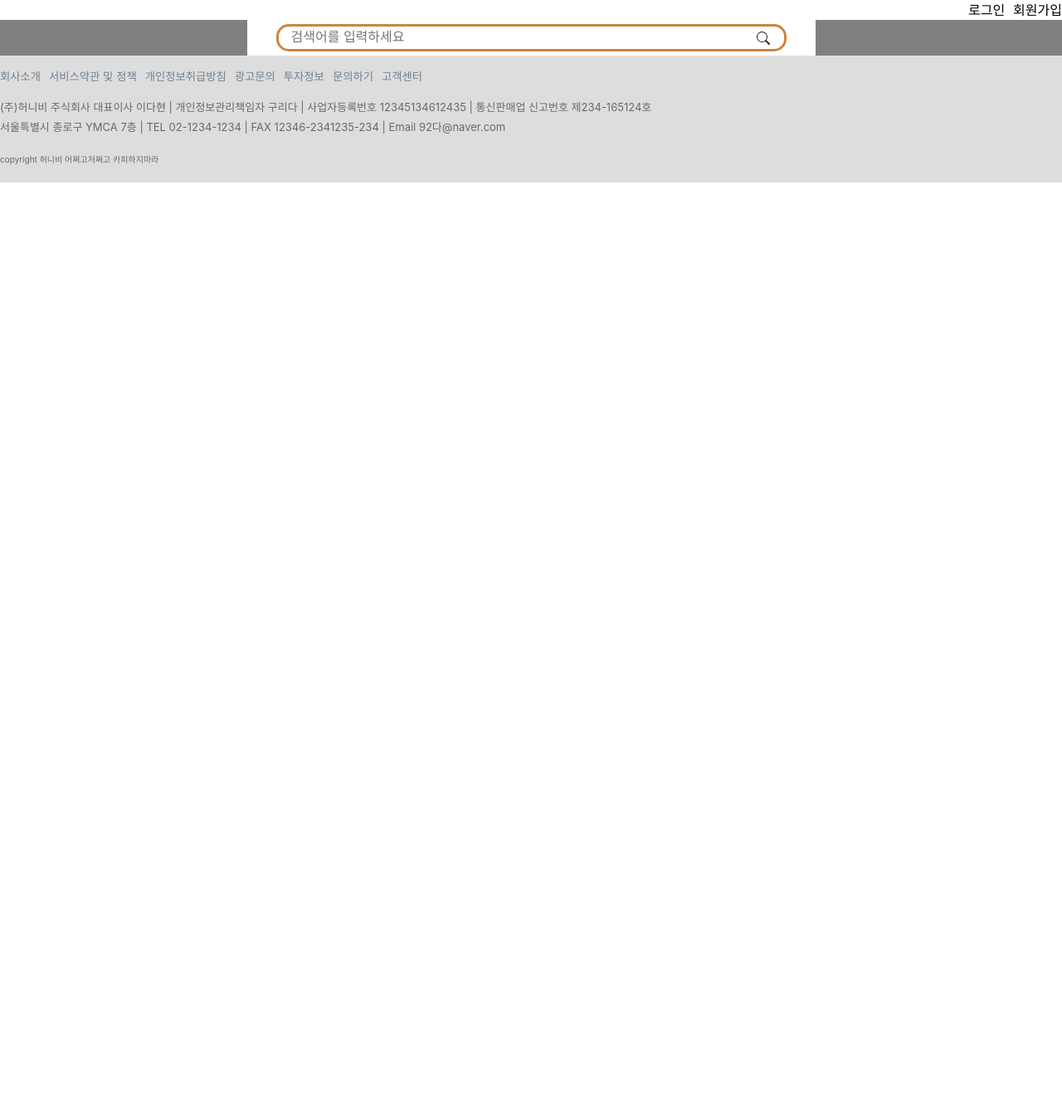
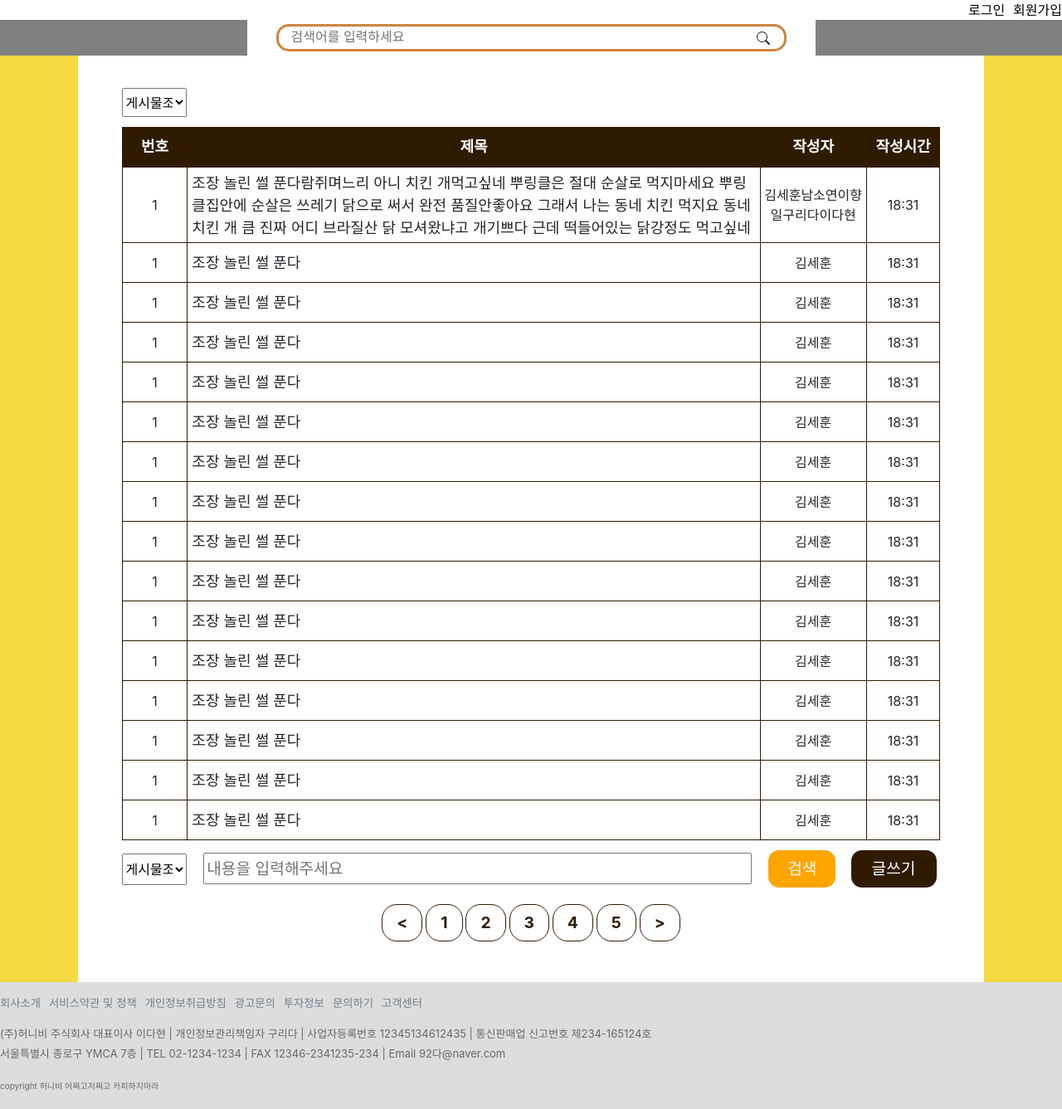
Before and after one commit to NamBoongEh/HoneyBeeProject_React, a React (Create React App) app: page /freeboard in a window 1280 px wide. Shown: the whole page at 83% size. Before the commit the page ends 800 px from the top, so only its background shows below. Built offline with nearby package versions, Linux system fonts and the light colour scheme.

Commit message:
2021-03-30 FreeBoard.js done / make local PageButton

```diff
--- a/src/App.js
+++ b/src/App.js
@@ -9,6 +9,7 @@ import Register1 from './components/page/Register1';
 import TermsOfService from './components/page/TermsOfService';
 import MyPage from './components/page/MyPage';
 import ReLogin from './components/page/ReLogin';
+import FreeBoard from './components/page/FreeBoard';
 
 function App() {
   return (
@@ -22,6 +23,7 @@ function App() {
         <Route exact path={'/tos'} component={TermsOfService} />
         <Route exact path={'/mypage'} component={MyPage} />
         <Route exact path={'/relogin'} component={ReLogin} />
+        <Route exact path={'/freeboard'} component={FreeBoard} />
         <Footer />
       </BrowserRouter>
     </>
--- /dev/null
+++ b/src/components/page/FreeBoard.js
@@ -0,0 +1,254 @@
+import React from 'react';
+import styled from 'styled-components';
+import PageButton from '../search/PageButton';
+
+const Table = styled.table`
+  width: 100%;
+  margin: 1.2% 0;
+`;
+
+const Tr1 = styled.tr`
+  height: 3rem;
+  text-align: center;
+  font-size: large;
+`;
+
+const Tr2 = styled.tr`
+  height: 3rem;
+  & > * {
+    border: 1px solid rgb(48, 27, 1);
+  }
+`;
+
+const Th1 = styled.th`
+  width: 8%;
+  color: white;
+  background-color: rgb(48, 27, 1);
+`;
+const Th2 = styled.th`
+  color: white;
+  background-color: rgb(48, 27, 1);
+`;
+const Th3 = styled.th`
+  width: 13%;
+  color: white;
+  background-color: rgb(48, 27, 1);
+`;
+const Th4 = styled.th`
+  width: 9%;
+  color: white;
+  background-color: rgb(48, 27, 1);
+`;
+
+const Td1 = styled.td`
+  text-align: center;
+  font-size: smaller;
+`;
+const Td2 = styled.td`
+  padding: 0.5% 0.5%;
+  font-size: large;
+`;
+const Td3 = styled.td`
+  text-align: center;
+  font-size: smaller;
+`;
+const Td4 = styled.td`
+  text-align: center;
+  font-size: smaller;
+`;
+
+export default function FreeBoard(props) {
+  return (
+    <>
+      <div className="row">
+        <div
+          className={'col-md-1'}
+          style={{ width: '100%', backgroundColor: 'rgb(246,218,66)' }}
+        />
+        <div
+          className={'col-10'}
+          style={{
+            padding: '3% 4% 0 4%',
+            fontSize: 'larger',
+          }}
+        >
+          <select
+            style={{
+              height: '35px',
+              width: '8%',
+              fontSize: 'smaller',
+            }}
+          >
+            <option>게시물조회</option>
+            <option value="">최신순</option>
+            <option value="">인기순</option>
+          </select>
+
+          <Table>
+            <Tr1>
+              <Th1>번호</Th1>
+              <Th2>제목</Th2>
+              <Th3>작성자</Th3>
+              <Th4>작성시간</Th4>
+            </Tr1>
+            <Tr2>
+              <Td1>1</Td1>
+              <Td2>
+                조장 놀린 썰 푼다람쥐며느리 아니 치킨 개먹고싶네 뿌링클은 절대
+                순살로 먹지마세요 뿌링클집안에 순살은 쓰레기 닭으로 써서 완전
+                품질안좋아요 그래서 나는 동네 치킨 먹지요 동네치킨 개 큼 진짜
+                어디 브라질산 닭 모셔왔냐고 개기쁘다 근데 떡들어있는 닭강정도
+                먹고싶네
+              </Td2>
+              <Td3>김세훈남소연이향일구리다이다현</Td3>
+              <Td4>18:31</Td4>
+            </Tr2>
+            <Tr2>
+              <Td1>1</Td1>
+              <Td2>조장 놀린 썰 푼다</Td2>
+              <Td3>김세훈</Td3>
+              <Td4>18:31</Td4>
+            </Tr2>
+            <Tr2>
+              <Td1>1</Td1>
+              <Td2>조장 놀린 썰 푼다</Td2>
+              <Td3>김세훈</Td3>
+              <Td4>18:31</Td4>
+            </Tr2>
+            <Tr2>
+              <Td1>1</Td1>
+              <Td2>조장 놀린 썰 푼다</Td2>
+              <Td3>김세훈</Td3>
+              <Td4>18:31</Td4>
+            </Tr2>
+            <Tr2>
+              <Td1>1</Td1>
+              <Td2>조장 놀린 썰 푼다</Td2>
+              <Td3>김세훈</Td3>
+              <Td4>18:31</Td4>
+            </Tr2>
+            <Tr2>
+              <Td1>1</Td1>
+              <Td2>조장 놀린 썰 푼다</Td2>
+              <Td3>김세훈</Td3>
+              <Td4>18:31</Td4>
+            </Tr2>
+            <Tr2>
+              <Td1>1</Td1>
+              <Td2>조장 놀린 썰 푼다</Td2>
+              <Td3>김세훈</Td3>
+              <Td4>18:31</Td4>
+            </Tr2>
+            <Tr2>
+              <Td1>1</Td1>
+              <Td2>조장 놀린 썰 푼다</Td2>
+              <Td3>김세훈</Td3>
+              <Td4>18:31</Td4>
+            </Tr2>
+            <Tr2>
+              <Td1>1</Td1>
+              <Td2>조장 놀린 썰 푼다</Td2>
+              <Td3>김세훈</Td3>
+              <Td4>18:31</Td4>
+            </Tr2>
+            <Tr2>
+              <Td1>1</Td1>
+              <Td2>조장 놀린 썰 푼다</Td2>
+              <Td3>김세훈</Td3>
+              <Td4>18:31</Td4>
+            </Tr2>
+            <Tr2>
+              <Td1>1</Td1>
+              <Td2>조장 놀린 썰 푼다</Td2>
+              <Td3>김세훈</Td3>
+              <Td4>18:31</Td4>
+            </Tr2>
+            <Tr2>
+              <Td1>1</Td1>
+              <Td2>조장 놀린 썰 푼다</Td2>
+              <Td3>김세훈</Td3>
+              <Td4>18:31</Td4>
+            </Tr2>
+            <Tr2>
+              <Td1>1</Td1>
+              <Td2>조장 놀린 썰 푼다</Td2>
+              <Td3>김세훈</Td3>
+              <Td4>18:31</Td4>
+            </Tr2>
+            <Tr2>
+              <Td1>1</Td1>
+              <Td2>조장 놀린 썰 푼다</Td2>
+              <Td3>김세훈</Td3>
+              <Td4>18:31</Td4>
+            </Tr2>
+            <Tr2>
+              <Td1>1</Td1>
+              <Td2>조장 놀린 썰 푼다</Td2>
+              <Td3>김세훈</Td3>
+              <Td4>18:31</Td4>
+            </Tr2>
+            <Tr2>
+              <Td1>1</Td1>
+              <Td2>조장 놀린 썰 푼다</Td2>
+              <Td3>김세훈</Td3>
+              <Td4>18:31</Td4>
+            </Tr2>
+          </Table>
+          <div style={{ lineHeight: 'center' }}>
+            <select
+              style={{
+                height: '38px',
+                width: '8%',
+                fontSize: 'smaller',
+              }}
+            >
+              <option>게시물조회</option>
+              <option value="">제목</option>
+              <option value="">작성자</option>
+              <option value="">내용</option>
+            </select>
+
+            <input
+              placeholder={'내용을 입력해주세요'}
+              style={{ width: '67%', height: '38px', marginLeft: '2%' }}
+            />
+
+            <button
+              style={{
+                backgroundColor: 'orange',
+                color: 'white',
+                border: 'none',
+                padding: '8px 23px',
+                borderRadius: '13px',
+                marginLeft: '2%',
+              }}
+            >
+              검색
+            </button>
+
+            <button
+              style={{
+                float: 'right',
+                backgroundColor: 'rgb(48,27,1)',
+                color: 'white',
+                border: 'none',
+                padding: '8px 25px',
+                borderRadius: '13px',
+                marginRight: '0.5%',
+              }}
+            >
+              글쓰기
+            </button>
+            <br />
+          </div>
+
+          <PageButton />
+        </div>
+        <div
+          className={'col-1'}
+          style={{ width: '100%', backgroundColor: 'rgb(246,218,66)' }}
+        />
+      </div>
+    </>
+  );
+}
--- a/src/components/page/Login.js
+++ b/src/components/page/Login.js
@@ -1,8 +1,8 @@
 import React from 'react';
-import InputBar from '../search/InputBar';
 import { EmojiSmile } from 'react-bootstrap-icons';
 import styled from 'styled-components';
 import { Link } from 'react-router-dom';
+import InputBar from '../search/InputBar';
 
 const Links = styled(Link)`
   color: dimgray;
--- a/src/components/page/TermsOfService.js
+++ b/src/components/page/TermsOfService.js
@@ -1,4 +1,4 @@
-import React from 'react';
+import React, { useState } from 'react';
 import { X } from 'react-bootstrap-icons';
 import styled from 'styled-components';
 
@@ -12,8 +12,18 @@ const ButtonX = styled(X)`
 `;
 
 export default function TermsOfService() {
+  const [show, setShow] = useState(false);
+
+  const toggleHandler = () => {
+    setShow(!show);
+  };
+
   return (
     <>
+      <button className={'btn btn-primary'} onClick={() => toggleHandler()}>
+        버튼
+      </button>
+      {show && (
         <div style={{ backgroundColor: 'rgba(0, 0, 0, 0.15)', padding: '10%' }}>
           <div
             className={'container'}
@@ -61,6 +71,7 @@ export default function TermsOfService() {
             </div>
           </div>
         </div>
+      )}
     </>
   );
 }
--- /dev/null
+++ b/src/components/search/PageButton.js
@@ -0,0 +1,31 @@
+import React from 'react';
+import styled from 'styled-components';
+
+const Pagebutton = styled.button`
+  color: rgb(48, 27, 1);
+  background-color: white;
+  font-weight: bold;
+  border: solid 1px rgb(48, 27, 1);
+  padding: 7px 17px;
+  margin: 2% 0.2% 5% 0.2%;
+  border-radius: 18px;
+
+  &:hover {
+    background-color: rgb(246, 218, 10);
+    border: solid 1px white;
+  }
+`;
+
+export default function PageButton(props) {
+  return (
+    <div style={{ textAlign: 'center' }}>
+      <Pagebutton>{'<'}</Pagebutton>
+      <Pagebutton>1</Pagebutton>
+      <Pagebutton>2</Pagebutton>
+      <Pagebutton>3</Pagebutton>
+      <Pagebutton>4</Pagebutton>
+      <Pagebutton>5</Pagebutton>
+      <Pagebutton>></Pagebutton>
+    </div>
+  );
+}
--- a/src/reportWebVitals.js
+++ b/src/reportWebVitals.js
@@ -1,4 +1,4 @@
-const reportWebVitals = onPerfEntry => {
+const reportWebVitals = (onPerfEntry) => {
   if (onPerfEntry && onPerfEntry instanceof Function) {
     import('web-vitals').then(({ getCLS, getFID, getFCP, getLCP, getTTFB }) => {
       getCLS(onPerfEntry);
```
Also changed, not shown: src/components/page/Home.js (+4 -4 lines), src/components/search/HeaderSearchBar.js (+13 -13 lines), src/components/search/InputBar.js (+11 -10 lines), src/.eslintrc.js. Lines whose indentation alone changed are shown as unchanged.
